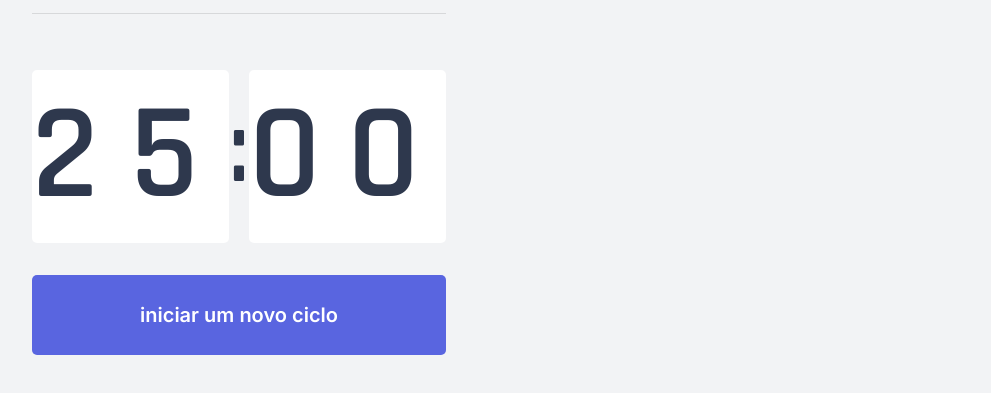
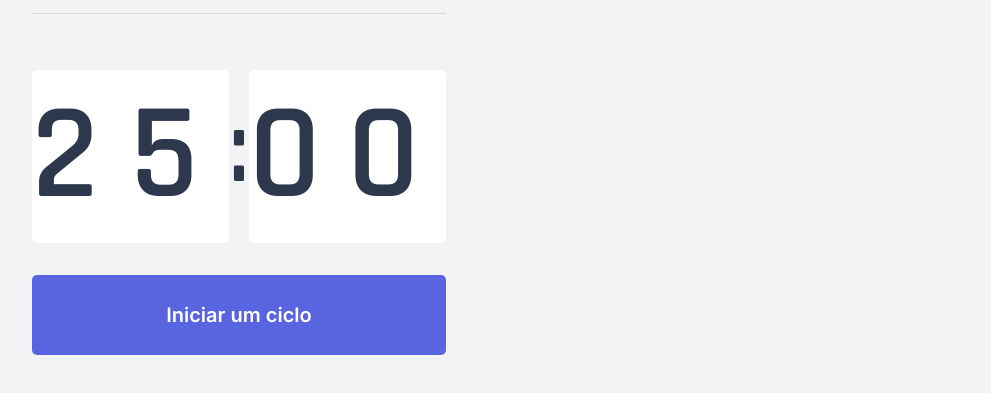
Before and after one commit to matheuspython/nlwSemanaNextLevel2021, a Next.js app in the folder moveit-next/: page / in a window 1280 px wide. Shown: the part 321-714 px from the top of the page, without its empty margins (144-1135 px from the left). Built offline with nearby package versions, Linux system fonts and the light colour scheme.

Commit message:
coundown finalizado

```diff
--- a/moveit-next/src/components/Countdown.tsx
+++ b/moveit-next/src/components/Countdown.tsx
@@ -1,9 +1,12 @@
 import { useState, useEffect} from 'react'
 import styles from '../styles/components/Countdown.module.css'
 
+let CountdownTimout: NodeJS.Timeout
+
 export function Countdown(){
   const [time, setTime] = useState(25*60)
-  const [active, setActive] = useState(false)
+  const [isActive, setIsActive] = useState(false)
+  const [hasFinished, setHasFinished] = useState(false)
 
   const minutes = Math.floor(time/60)
   const secund = time %60
@@ -12,15 +15,25 @@
   const [secondLeft, secondRight] = String(secund).padStart(2, '0').split('')
 
   function startCountdown(){
-    setActive(true)
+    setIsActive(true)
   }
+
+  function resetCountdown(){
+    clearTimeout(CountdownTimout)
+    setIsActive(false)
+    setTime(25 * 60)
+  }
+
   useEffect(()=>{
-    if(active && time > 0){
-      setTimeout(()=>{
-        setTime(time - 1)
+    if(isActive && time > 0){
+     CountdownTimout = setTimeout(()=>{
+         setTime(time - 1)
       },1000)
+    }else if(isActive && time ===0){
+      setHasFinished(true)
+      setIsActive(false)
     }
-  },[active, time])
+  },[isActive, time])
 
   return(
     <div>
@@ -35,7 +48,28 @@
         <span>{secondRight}</span>
       </div>
     </div>
-    <button onClick={startCountdown} type="button" className={styles.countdownButton}>iniciar um novo ciclo</button>
+
+    {hasFinished ? (
+    <button disabled type="button" className={styles.countdownButton}>
+      ciclo encerrado
+    </button>
+    ) :(
+      <>
+      {isActive ?(
+    <button onClick={resetCountdown} type="button" className={`${styles.countdownButton} ${styles.countdownButtonActive}`}>
+      Abarndonar ciclo
+    </button>)
+    :
+    (
+    <button onClick={startCountdown} type="button" className={styles.countdownButton}>
+      Iniciar um ciclo
+    </button>)
+    }
+      </>
+    )
+    }
+
+
     </div>
   )
 }
--- a/moveit-next/src/styles/components/Countdown.module.css
+++ b/moveit-next/src/styles/components/Countdown.module.css
@@ -46,7 +46,22 @@
   cursor: pointer;
   transition: 0.2s;
 }
-.countdownButton:hover{
+
+.countdownButton:not(:disabled):hover{
   background: var(--blue-dark);
   font-size: 1.5rem;
 }
+
+.countdownButtonActive{
+  background: var(--white);
+  color: var(--title);
+}
+.countdownButtonActive:hover{
+  background: var(--red);
+  color: var(--white);
+}
+.countdownButton:disabled{
+  background: var(--white);
+  color: (--text);
+  cursor: not-allowed;
+}
```
